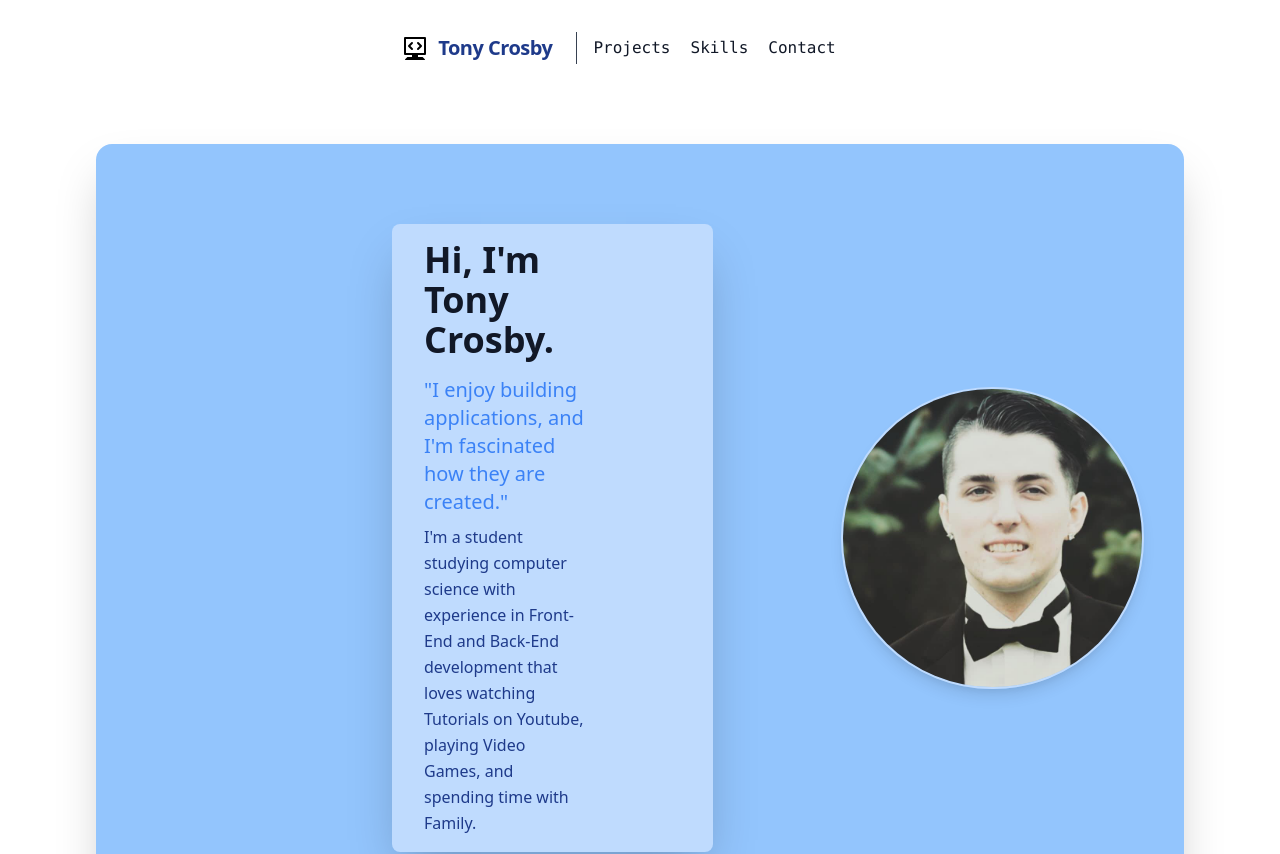
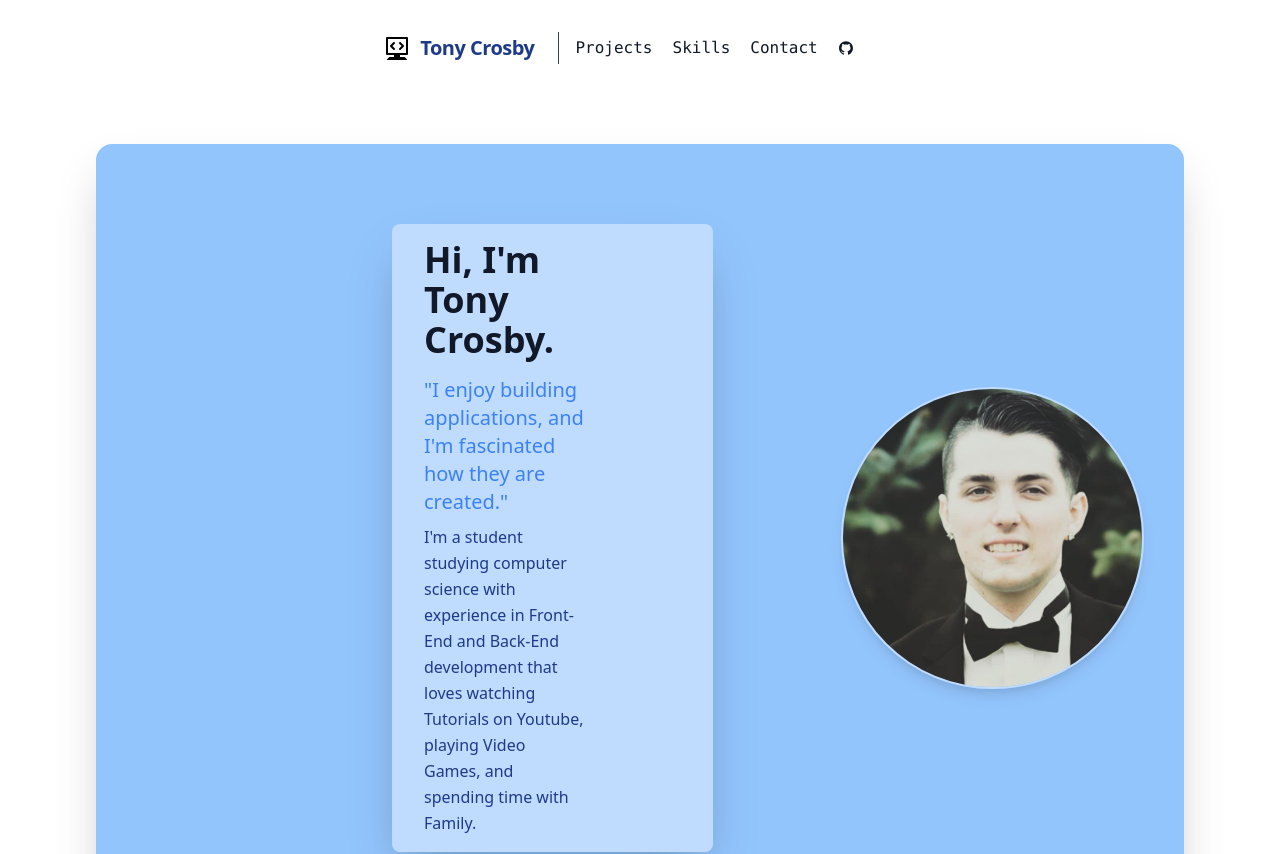
Before and after one commit to tonycrosby-tech/Portfolio, a React (Create React App) app: page / in a window 1280 px wide. Shown: the top 854 px of the page. Built offline with nearby package versions, Linux system fonts and the light colour scheme.

Commit message:
added github info

```diff
--- a/package.json
+++ b/package.json
@@ -14,6 +14,7 @@
     "heroicons": "^1.0.5",
     "react": "^17.0.2",
     "react-dom": "^17.0.2",
+    "react-icons": "^4.7.1",
     "react-scripts": "4.0.3",
     "web-vitals": "^1.0.1"
   },
--- a/src/components/Navbar.js
+++ b/src/components/Navbar.js
@@ -1,4 +1,5 @@
 import React from 'react';
+import { AiFillGithub as AiFillGithub  } from "react-icons/ai";
 
 export default function Navbar() {
   return (
@@ -26,6 +27,9 @@ export default function Navbar() {
                     <a href="#skills" className="mr-5 text-gray-900 font-mono hover:text-blue-500">
             Contact
           </a>
+          <a href="https://github.com/tonycrosby-tech" target="_blank" className="mr-5 text-gray-900 font-mono hover:text-blue-500">
+            <AiFillGithub/>
+          </a>
 
         </nav>
 
```
